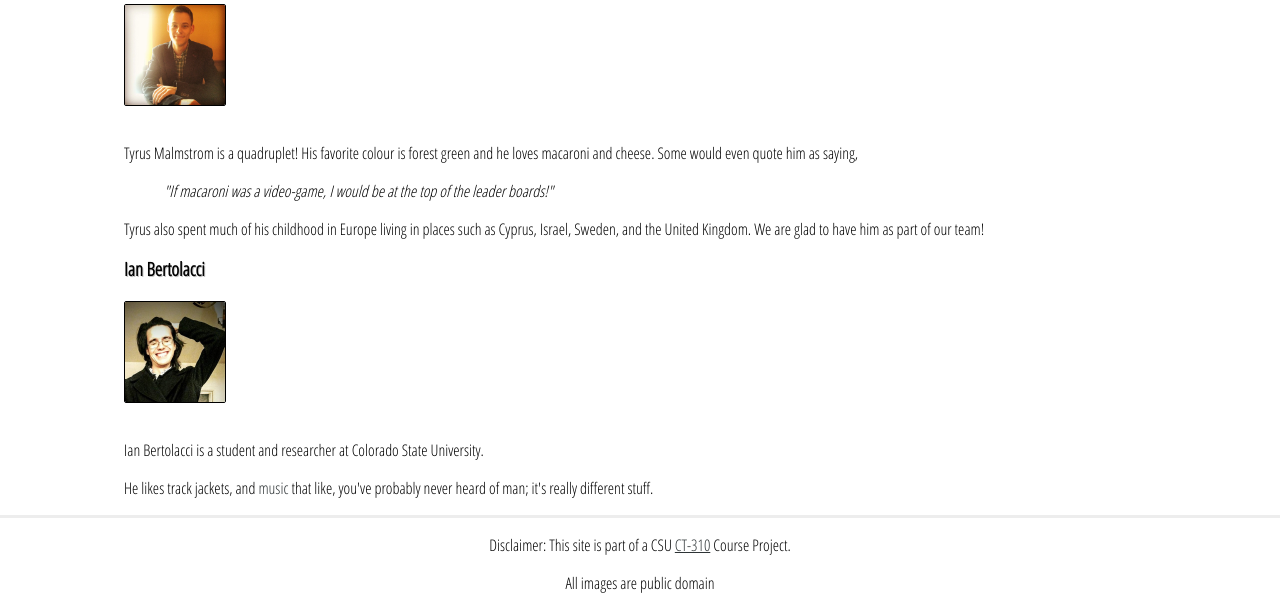
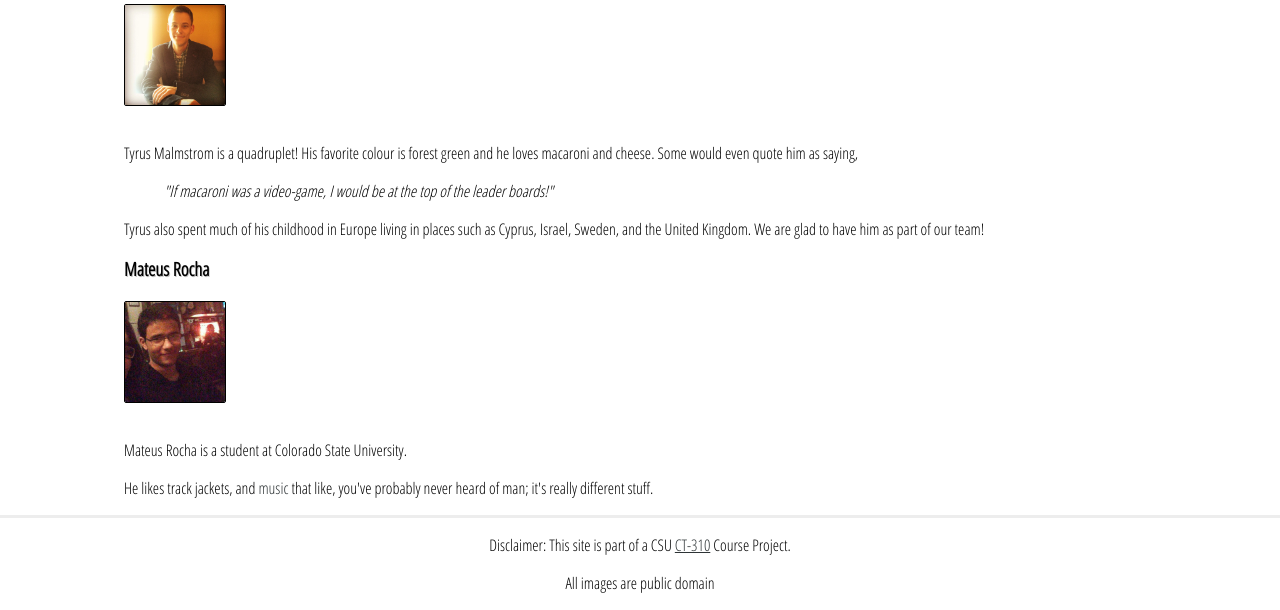
Before and after one commit to Tyru5/CT310-P2, a PHP site: page /about.php in a window 1280 px wide. Shown: the part 456-1066 px from the top of the page. Run offline with PHP 8.4, Linux system fonts and the light colour scheme.

Commit message:
updated co-founder image to Matues :: added picture in the assets folder of him

```diff
--- a/about.php
+++ b/about.php
@@ -48,11 +48,11 @@
                   Kingdom. We are glad to have him as part of our team!
               </p>
           </div>
-          <h3>Ian Bertolacci</h3>
-          <img src="assets/images/ian.jpg" class="auth_imag" alt="Picture of one of the co-founders: Ian Bertolacci">
+          <h3>Mateus Rocha</h3>
+          <img src="assets/images/mateus.jpg" class="auth_imag" alt="Picture of one of the co-founders: Ian Bertolacci">
           <div class="auth_info">
               <p>
-                Ian Bertolacci is a student and researcher at Colorado State University.
+                Mateus Rocha is a student at Colorado State University.
               </p>
               <p>
                 He likes track jackets, and <a href="https://bandcamp.com/ianbertolacci">music</a> that like, you've probably never heard of man; it's really different stuff.
```
Also changed, not shown: assets/images/mateus.jpg (added).
